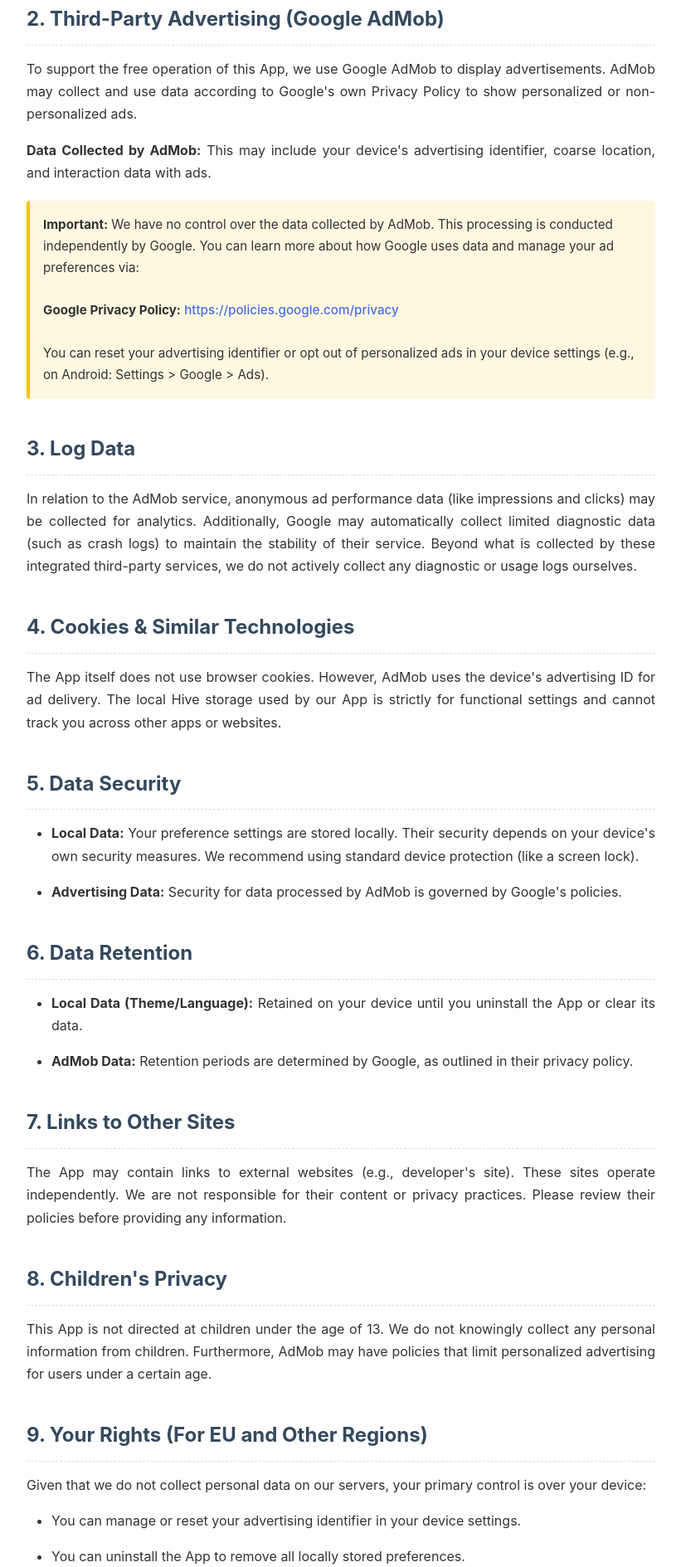
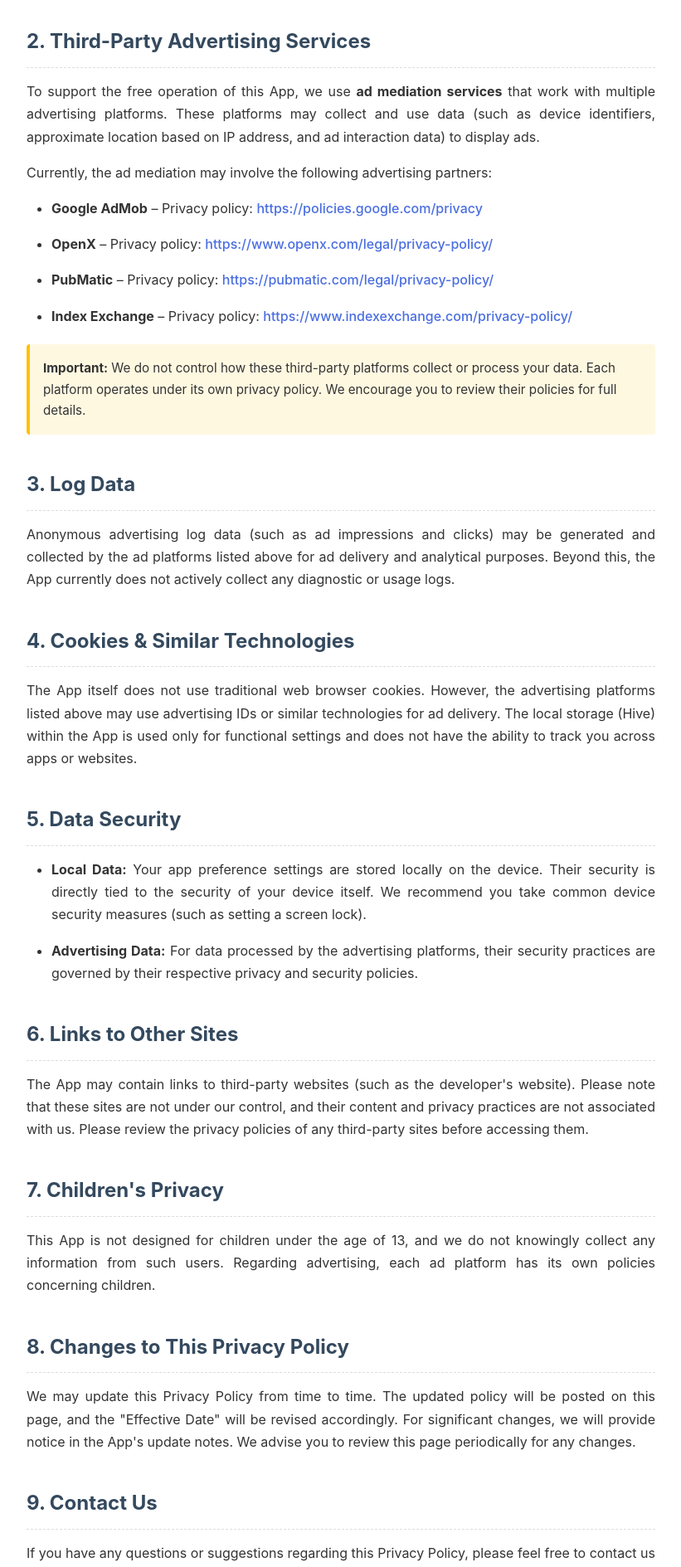
Before and after one commit to Sayaru225-appdev-sudo/Discount-Calculator-privacy, a plain HTML site: page index.html in a window 1280 px wide. Shown: the part 911-2800 px from the top of the page at 83% size, without its empty margins (229-1050 px from the left). Drawn offline with Linux system fonts and the light colour scheme.

Commit message:
Update index.html

```diff
--- a/index.html
+++ b/index.html
@@ -107,66 +107,56 @@
             <h1>Privacy Policy</h1>
             <p class="subtitle">for the mobile application</p>
             <h2>Discount Calculator</h2>
-            <p class="effective-date">Effective Date: February 4, 2026</p>
+            <p class="effective-date">Effective Date: March 21, 2026</p>
         </header>
 
         <main>
-            <p>Thank you for using "Discount Calculator" (hereinafter referred to as "the App"). Your privacy is important to us. This Privacy Policy explains how we handle your information. Our fundamental principle is: <strong>All possible data is stored locally on your device.</strong></p>
+            <p>Thank you for using "Discount Calculator" (hereinafter referred to as "the App"). We understand the importance of privacy and are committed to protecting your information transparently. The core design principle of this App is: <strong>All possible data is prioritized to be stored locally on your device.</strong></p>
 
-            <h2>1. Information We Process (Core Principle)</h2>
-            <p>The core functionality of this App (calculating discounts) does not require or collect any personally identifiable information (such as your name, email, or phone number). To enhance your experience, the App only saves the following two settings locally on your device using the Hive database:</p>
+            <h2>1. How We Handle Your Information (Core Principle)</h2>
+            <p>The core functionality of this App (calculating discounts) does not require nor collect any personally identifiable information (such as name, email address, device ID, etc.). To enhance your user experience, this App only saves the following two settings locally on your device using the Hive database:</p>
             <ul>
                 <li><strong>Theme Preference:</strong> Dark or Light mode.</li>
                 <li><strong>Language Preference.</strong></li>
             </ul>
             <p>These settings are stored solely to restore your preferences between App sessions. This data never leaves your device and is not transmitted to us or any third party.</p>
 
-            <h2>2. Third-Party Advertising (Google AdMob)</h2>
-            <p>To support the free operation of this App, we use Google AdMob to display advertisements. AdMob may collect and use data according to Google's own Privacy Policy to show personalized or non-personalized ads.</p>
-            <p><strong>Data Collected by AdMob:</strong> This may include your device's advertising identifier, coarse location, and interaction data with ads.</p>
+            <h2>2. Third-Party Advertising Services</h2>
+            <p>To support the free operation of this App, we use <strong>ad mediation services</strong> that work with multiple advertising platforms. These platforms may collect and use data (such as device identifiers, approximate location based on IP address, and ad interaction data) to display ads.</p>
+            <p>Currently, the ad mediation may involve the following advertising partners:</p>
+            <ul>
+                <li><strong>Google AdMob</strong> – Privacy policy: <a href="https://policies.google.com/privacy" target="_blank" rel="noopener">https://policies.google.com/privacy</a></li>
+                <li><strong>OpenX</strong> – Privacy policy: <a href="https://www.openx.com/legal/privacy-policy/" target="_blank" rel="noopener">https://www.openx.com/legal/privacy-policy/</a></li>
+                <li><strong>PubMatic</strong> – Privacy policy: <a href="https://pubmatic.com/legal/privacy-policy/" target="_blank" rel="noopener">https://pubmatic.com/legal/privacy-policy/</a></li>
+                <li><strong>Index Exchange</strong> – Privacy policy: <a href="https://www.indexexchange.com/privacy-policy/" target="_blank" rel="noopener">https://www.indexexchange.com/privacy-policy/</a></li>
+            </ul>
             <div class="note-box">
-                <strong>Important:</strong> We have no control over the data collected by AdMob. This processing is conducted independently by Google. You can learn more about how Google uses data and manage your ad preferences via:<br><br>
-                <strong>Google Privacy Policy:</strong> <a href="https://policies.google.com/privacy" target="_blank" rel="noopener">https://policies.google.com/privacy</a><br><br>
-                You can reset your advertising identifier or opt out of personalized ads in your device settings (e.g., on Android: Settings > Google > Ads).
+                <strong>Important:</strong> We do not control how these third-party platforms collect or process your data. Each platform operates under its own privacy policy. We encourage you to review their policies for full details.
             </div>
 
             <h2>3. Log Data</h2>
-            <p>In relation to the AdMob service, anonymous ad performance data (like impressions and clicks) may be collected for analytics. Additionally, Google may automatically collect limited diagnostic data (such as crash logs) to maintain the stability of their service. Beyond what is collected by these integrated third-party services, we do not actively collect any diagnostic or usage logs ourselves.</p>
+            <p>Anonymous advertising log data (such as ad impressions and clicks) may be generated and collected by the ad platforms listed above for ad delivery and analytical purposes. Beyond this, the App currently does not actively collect any diagnostic or usage logs.</p>
 
             <h2>4. Cookies & Similar Technologies</h2>
-            <p>The App itself does not use browser cookies. However, AdMob uses the device's advertising ID for ad delivery. The local Hive storage used by our App is strictly for functional settings and cannot track you across other apps or websites.</p>
+            <p>The App itself does not use traditional web browser cookies. However, the advertising platforms listed above may use advertising IDs or similar technologies for ad delivery. The local storage (Hive) within the App is used only for functional settings and does not have the ability to track you across apps or websites.</p>
 
             <h2>5. Data Security</h2>
             <ul>
-                <li><strong>Local Data:</strong> Your preference settings are stored locally. Their security depends on your device's own security measures. We recommend using standard device protection (like a screen lock).</li>
-                <li><strong>Advertising Data:</strong> Security for data processed by AdMob is governed by Google's policies.</li>
+                <li><strong>Local Data:</strong> Your app preference settings are stored locally on the device. Their security is directly tied to the security of your device itself. We recommend you take common device security measures (such as setting a screen lock).</li>
+                <li><strong>Advertising Data:</strong> For data processed by the advertising platforms, their security practices are governed by their respective privacy and security policies.</li>
             </ul>
 
-            <h2>6. Data Retention</h2>
-            <ul>
-                <li><strong>Local Data (Theme/Language):</strong> Retained on your device until you uninstall the App or clear its data.</li>
-                <li><strong>AdMob Data:</strong> Retention periods are determined by Google, as outlined in their privacy policy.</li>
-            </ul>
+            <h2>6. Links to Other Sites</h2>
+            <p>The App may contain links to third-party websites (such as the developer's website). Please note that these sites are not under our control, and their content and privacy practices are not associated with us. Please review the privacy policies of any third-party sites before accessing them.</p>
 
-            <h2>7. Links to Other Sites</h2>
-            <p>The App may contain links to external websites (e.g., developer's site). These sites operate independently. We are not responsible for their content or privacy practices. Please review their policies before providing any information.</p>
+            <h2>7. Children's Privacy</h2>
+            <p>This App is not designed for children under the age of 13, and we do not knowingly collect any information from such users. Regarding advertising, each ad platform has its own policies concerning children.</p>
 
-            <h2>8. Children's Privacy</h2>
-            <p>This App is not directed at children under the age of 13. We do not knowingly collect any personal information from children. Furthermore, AdMob may have policies that limit personalized advertising for users under a certain age.</p>
+            <h2>8. Changes to This Privacy Policy</h2>
+            <p>We may update this Privacy Policy from time to time. The updated policy will be posted on this page, and the "Effective Date" will be revised accordingly. For significant changes, we will provide notice in the App's update notes. We advise you to review this page periodically for any changes.</p>
 
-            <h2>9. Your Rights (For EU and Other Regions)</h2>
-            <p>Given that we do not collect personal data on our servers, your primary control is over your device:</p>
-            <ul>
-                <li>You can manage or reset your advertising identifier in your device settings.</li>
-                <li>You can uninstall the App to remove all locally stored preferences.</li>
-            </ul>
-            <p>For questions regarding data collected by AdMob, please refer to Google's policies.</p>
-
-            <h2>10. Changes to This Privacy Policy</h2>
-            <p>We may update this policy. The updated version will be posted here with a revised "Effective Date." For significant changes, we will notify you via the App's update notes. Please review this page periodically.</p>
-
-            <h2>11. Contact Us</h2>
-            <p>If you have any questions about this Privacy Policy, please contact us at:</p>
+            <h2>9. Contact Us</h2>
+            <p>If you have any questions or suggestions regarding this Privacy Policy, please feel free to contact us via email at:</p>
             <div class="contact-email">sayaru225.dev@gmail.com</div>
         </main>
 
```
